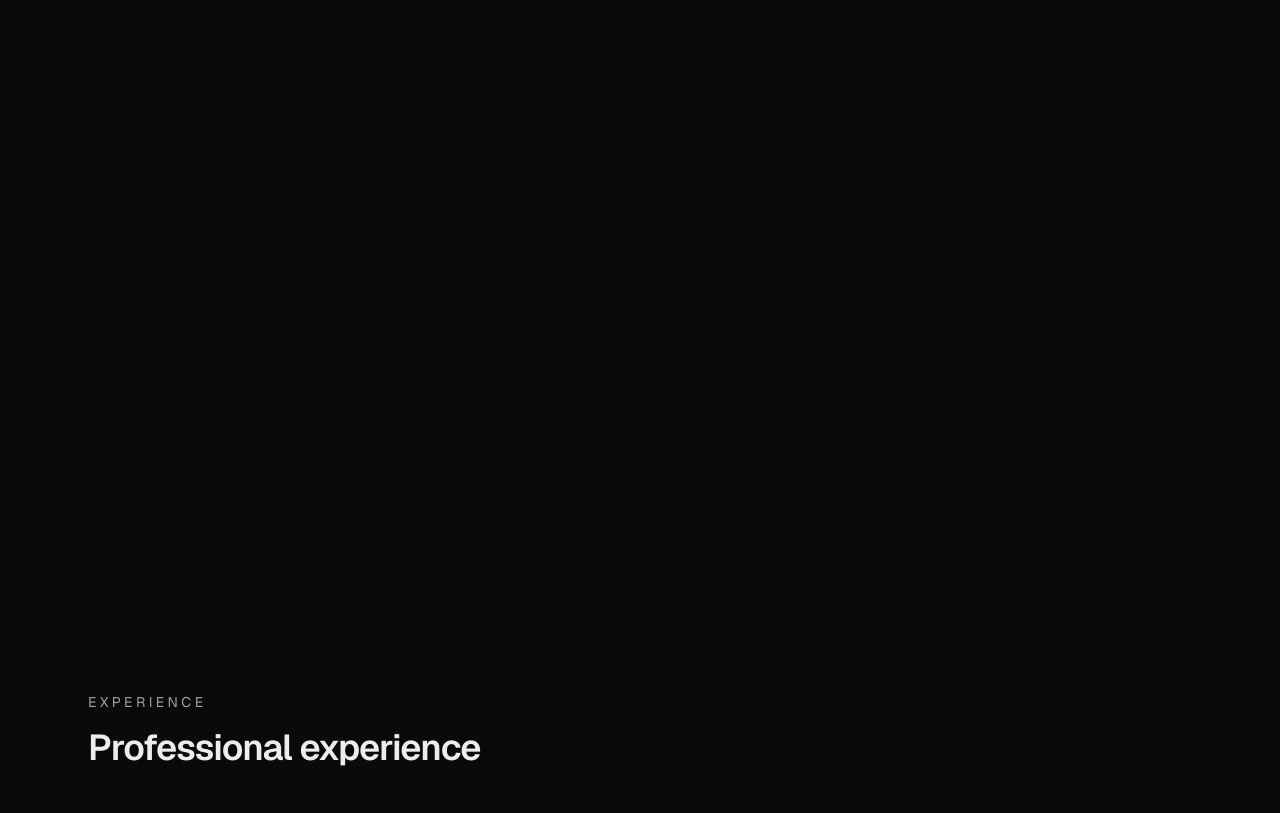
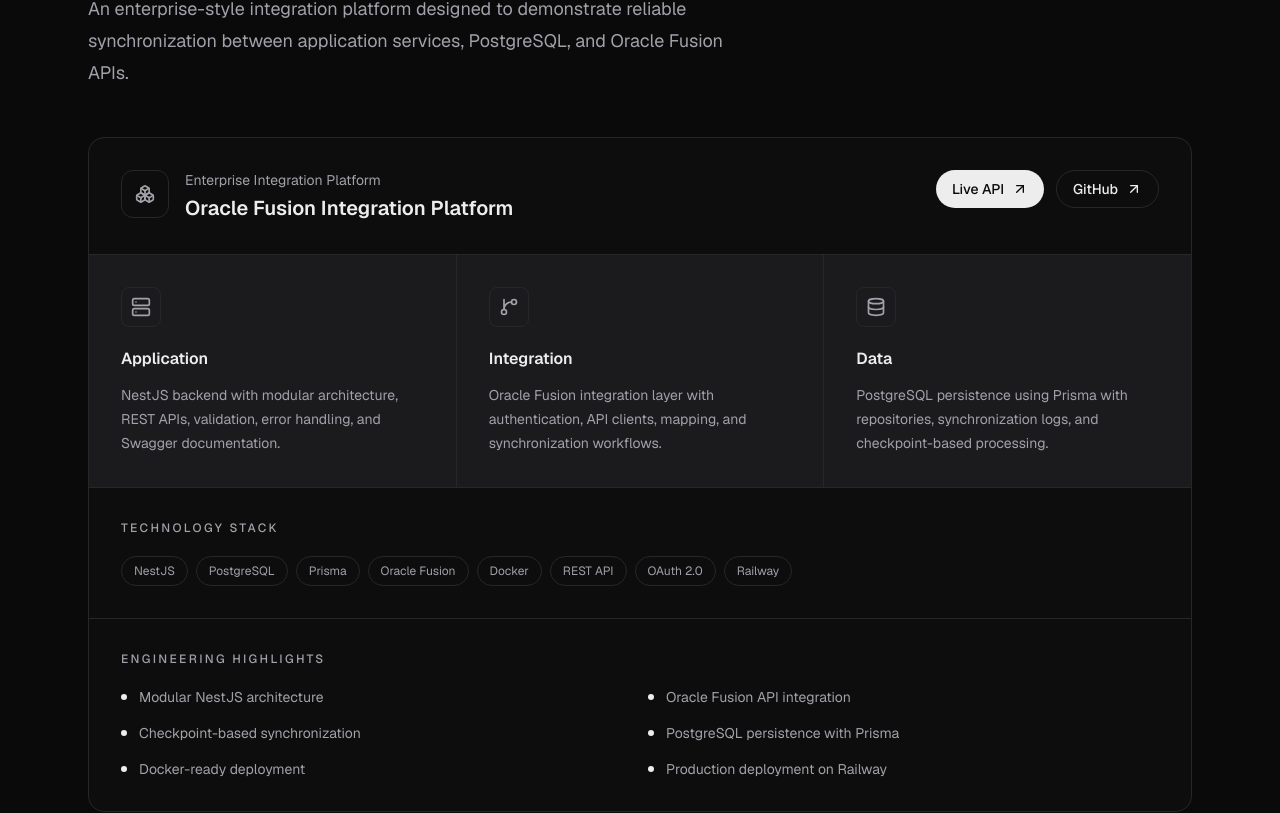
Before and after one commit to fauzirahman/fauzi-rahman-portfolio, a Next.js app: page / in a window 1280 px wide. Shown: the part 2658-3471 px from the top of the page. Built offline with nearby package versions, Linux system fonts and the light colour scheme.

Commit message:
feat: add featured project showcase

```diff
--- a/app/page.tsx
+++ b/app/page.tsx
@@ -2,6 +2,7 @@
 import Hero from "@/components/hero";
 import Navbar from "@/components/navbar";
 import Skills from "@/components/skills";
+import Projects from "@/components/projects";
 
 export default function Home() {
   return (
@@ -12,19 +13,7 @@
         <Hero />
         <About />
         <Skills />
-
-        <section
-          id="projects"
-          className="mx-auto min-h-screen max-w-6xl px-6 py-32"
-        >
-          <p className="text-sm uppercase tracking-[0.25em] text-muted">
-            Projects
-          </p>
-
-          <h2 className="mt-4 text-3xl font-semibold tracking-tight sm:text-4xl">
-            Selected work
-          </h2>
-        </section>
+        <Projects />
 
         <section
           id="experience"
--- a/components/hero.tsx
+++ b/components/hero.tsx
@@ -1,3 +1,4 @@
+import type { ReactNode } from "react";
 import {
   ArrowDown,
   ArrowUpRight,
@@ -161,7 +162,7 @@
   label,
   value,
 }: {
-  icon: React.ReactNode;
+  icon: ReactNode;
   label: string;
   value: string;
 }) {
--- /dev/null
+++ b/components/projects.tsx
@@ -0,0 +1,175 @@
+import type { ReactNode } from "react";
+
+import {
+  ArrowUpRight,
+  Boxes,
+  Database,
+  GitBranch,
+  Server,
+} from "lucide-react";
+
+const technologies = [
+  "NestJS",
+  "PostgreSQL",
+  "Prisma",
+  "Oracle Fusion",
+  "Docker",
+  "REST API",
+  "OAuth 2.0",
+  "Railway",
+];
+
+export default function Projects() {
+  return (
+    <section id="projects" className="border-t border-border/60">
+      <div className="mx-auto max-w-6xl px-6 py-32">
+        <div className="max-w-2xl">
+          <p className="text-sm font-medium uppercase tracking-[0.25em] text-muted">
+            Featured Project
+          </p>
+
+          <h2 className="mt-4 text-3xl font-semibold tracking-tight sm:text-4xl">
+            Oracle Fusion Integration Platform
+          </h2>
+
+          <p className="mt-6 text-lg leading-8 text-muted">
+            An enterprise-style integration platform designed to demonstrate
+            reliable synchronization between application services,
+            PostgreSQL, and Oracle Fusion APIs.
+          </p>
+        </div>
+
+        <div className="mt-12 overflow-hidden rounded-2xl border border-border bg-surface/50">
+          {/* Project header */}
+          <div className="border-b border-border p-6 sm:p-8">
+            <div className="flex flex-col gap-6 lg:flex-row lg:items-start lg:justify-between">
+              <div className="flex gap-4">
+                <div className="flex h-12 w-12 shrink-0 items-center justify-center rounded-xl border border-border">
+                  <Boxes className="h-5 w-5 text-muted" />
+                </div>
+
+                <div>
+                  <p className="text-sm text-muted">
+                    Enterprise Integration Platform
+                  </p>
+
+                  <h3 className="mt-1 text-xl font-semibold">
+                    Oracle Fusion Integration Platform
+                  </h3>
+                </div>
+              </div>
+
+              <div className="flex flex-wrap gap-3">
+                <a
+                  href="https://oracle-fusion-integration-platform-production-755e.up.railway.app/api"
+                  target="_blank"
+                  rel="noopener noreferrer"
+                  className="inline-flex items-center gap-2 rounded-full bg-foreground px-4 py-2 text-sm font-medium text-background transition-transform hover:-translate-y-0.5"
+                >
+                  Live API
+                  <ArrowUpRight className="h-4 w-4" />
+                </a>
+
+                <a
+                  href="https://github.com/fauzirahman/oracle-fusion-integration-platform"
+                  target="_blank"
+                  rel="noopener noreferrer"
+                  className="inline-flex items-center gap-2 rounded-full border border-border px-4 py-2 text-sm font-medium transition-colors hover:bg-surface-hover"
+                >
+                  GitHub
+                  <ArrowUpRight className="h-4 w-4" />
+                </a>
+              </div>
+            </div>
+          </div>
+
+          {/* Architecture */}
+          <div className="grid gap-px bg-border lg:grid-cols-3">
+            <ArchitectureCard
+              icon={<Server className="h-5 w-5" />}
+              title="Application"
+              description="NestJS backend with modular architecture, REST APIs, validation, error handling, and Swagger documentation."
+            />
+
+            <ArchitectureCard
+              icon={<GitBranch className="h-5 w-5" />}
+              title="Integration"
+              description="Oracle Fusion integration layer with authentication, API clients, mapping, and synchronization workflows."
+            />
+
+            <ArchitectureCard
+              icon={<Database className="h-5 w-5" />}
+              title="Data"
+              description="PostgreSQL persistence using Prisma with repositories, synchronization logs, and checkpoint-based processing."
+            />
+          </div>
+
+          {/* Technologies */}
+          <div className="border-t border-border p-6 sm:p-8">
+            <p className="text-xs font-medium uppercase tracking-[0.2em] text-muted">
+              Technology Stack
+            </p>
+
+            <div className="mt-5 flex flex-wrap gap-2">
+              {technologies.map((technology) => (
+                <span
+                  key={technology}
+                  className="rounded-full border border-border px-3 py-1.5 text-xs text-muted"
+                >
+                  {technology}
+                </span>
+              ))}
+            </div>
+          </div>
+
+          {/* Engineering highlights */}
+          <div className="border-t border-border p-6 sm:p-8">
+            <p className="text-xs font-medium uppercase tracking-[0.2em] text-muted">
+              Engineering Highlights
+            </p>
+
+            <div className="mt-5 grid gap-4 sm:grid-cols-2">
+              <Highlight text="Modular NestJS architecture" />
+              <Highlight text="Oracle Fusion API integration" />
+              <Highlight text="Checkpoint-based synchronization" />
+              <Highlight text="PostgreSQL persistence with Prisma" />
+              <Highlight text="Docker-ready deployment" />
+              <Highlight text="Production deployment on Railway" />
+            </div>
+          </div>
+        </div>
+      </div>
+    </section>
+  );
+}
+
+function ArchitectureCard({
+  icon,
+  title,
+  description,
+}: {
+  icon: ReactNode;
+  title: string;
+  description: string;
+}) {
+  return (
+    <article className="bg-surface/50 p-6 sm:p-8">
+      <div className="flex h-10 w-10 items-center justify-center rounded-lg border border-border text-muted">
+        {icon}
+      </div>
+
+      <h3 className="mt-5 font-semibold">{title}</h3>
+
+      <p className="mt-3 text-sm leading-6 text-muted">{description}</p>
+    </article>
+  );
+}
+
+function Highlight({ text }: { text: string }) {
+  return (
+    <div className="flex items-center gap-3 text-sm text-muted">
+      <span className="h-1.5 w-1.5 shrink-0 rounded-full bg-foreground" />
+      {text}
+    </div>
+  );
+}
```
